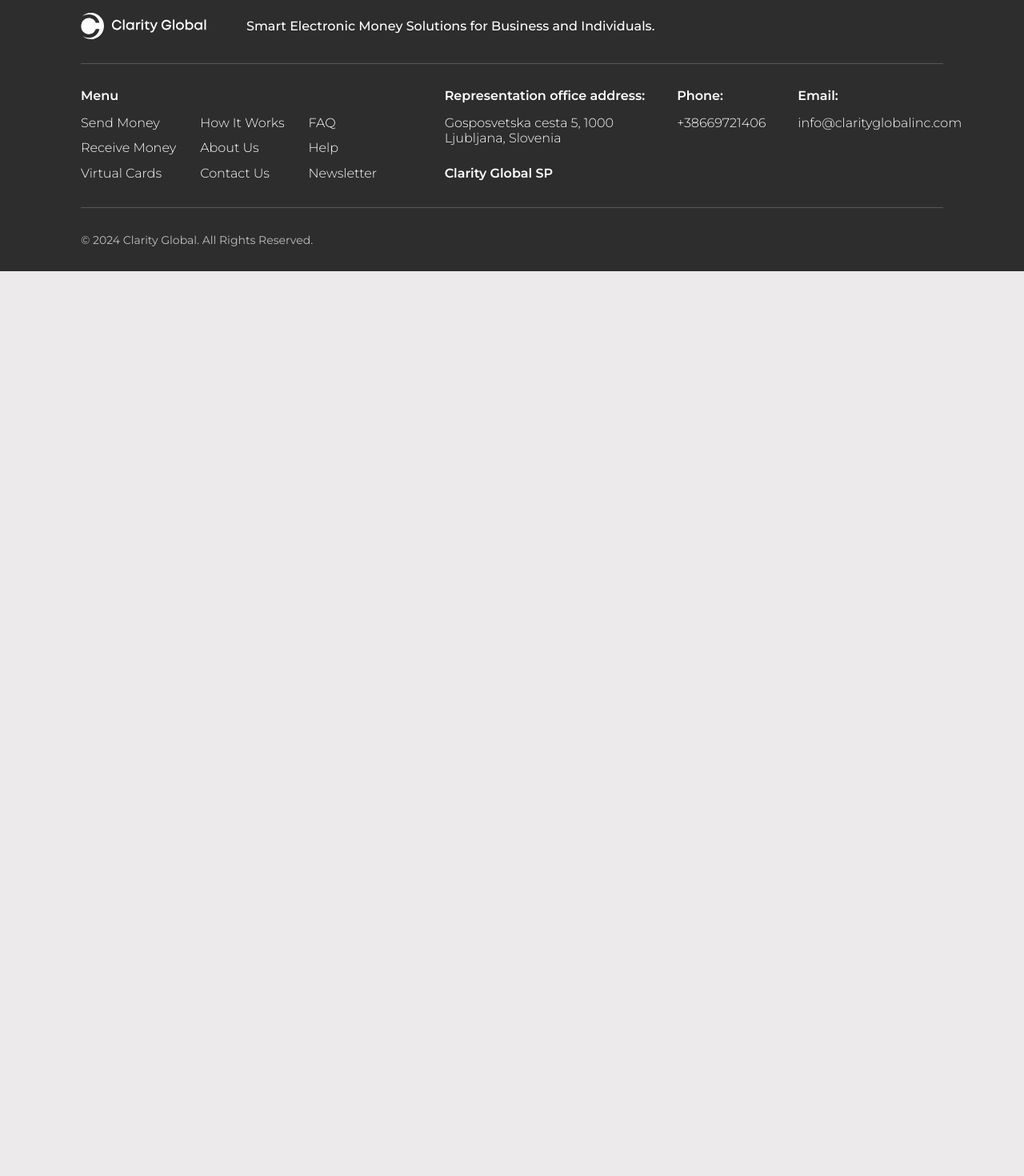
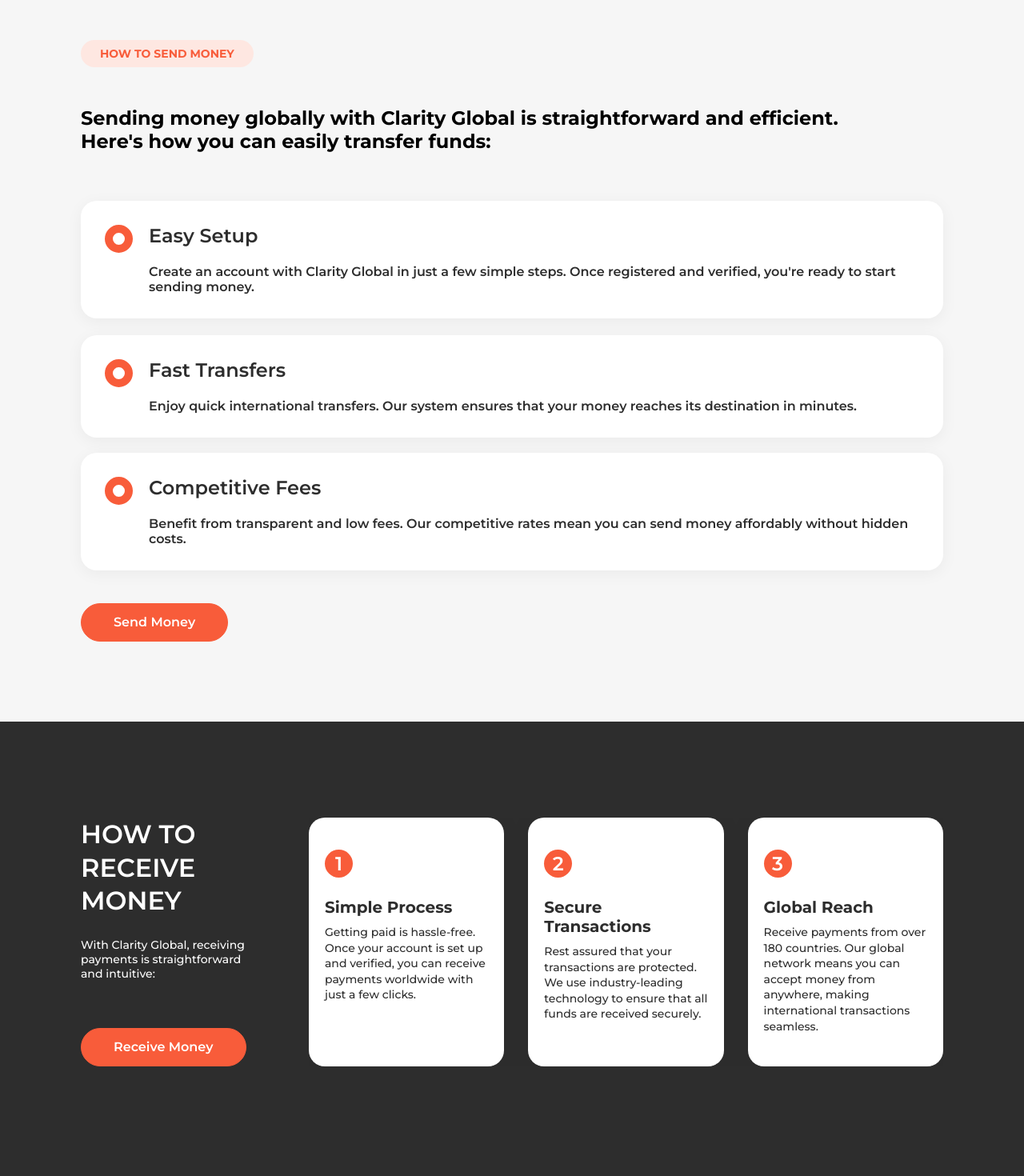
Before and after one commit to Hosting2Born2be/clarity-slovenia, a Next.js app: page / in a window 1280 px wide. Shown: the part 1280-2750 px from the top of the page at 80% size. Before the commit the page ends 1619 px from the top, so only its background shows below. Built offline with nearby package versions, Linux system fonts and the light colour scheme.

Commit message:
Added receive block

```diff
--- a/src/app/page.jsx
+++ b/src/app/page.jsx
@@ -1,4 +1,6 @@
 import HomeHero from "@/components/HomeHero";
+import HomeReceive from "@/components/HomeReceive";
+import HomeSend from "@/components/HomeSend";
 import HowItWorks from "@/components/HowItWorks";
 import "@/styles/home.scss";
 
@@ -7,6 +9,8 @@
     <>
       <HomeHero />
       <HowItWorks />
+      <HomeSend />
+      <HomeReceive />
     </>
   );
 }
--- /dev/null
+++ b/src/components/HomeReceive.jsx
@@ -0,0 +1,65 @@
+import Link from "next/link";
+import React from "react";
+
+const HomeReceive = () => {
+  return (
+    <section className="home-receive" id="home-receive">
+      <div className="_container">
+        <div className="home-receive__body">
+          <div className="home-receive__col-01 fadeInUp">
+            <div>
+              <h2 className="small">
+                HOW TO <br />
+                RECEIVE <br />
+                MONEY
+              </h2>
+              <p className="">
+                With Clarity Global, receiving payments is straightforward and
+                intuitive:
+              </p>
+            </div>
+            <Link href="#" className="orange-button ">
+              Receive Money
+            </Link>
+          </div>
+          <div className="home-receive__col-02 fadeInUp">
+            <div className="row">
+              <div class="how-element ">
+                <span>1</span>
+                <h3>Simple Process</h3>
+                <p>
+                  Getting paid is hassle-free. Once your account is set up and
+                  verified, you can receive payments worldwide with just a few
+                  clicks.
+                </p>
+              </div>
+              <div class="how-element ">
+                <span>2</span>
+                <h3>Secure Transactions</h3>
+                <p>
+                  Rest assured that your transactions are protected. We use
+                  industry-leading technology to ensure that all funds are
+                  received securely.
+                </p>
+              </div>
+              <div class="how-element ">
+                <span>3</span>
+                <h3>Global Reach</h3>
+                <p>
+                  Receive payments from over 180 countries. Our global network
+                  means you can accept money from anywhere, making international
+                  transactions seamless.
+                </p>
+              </div>
+            </div>
+          </div>
+          <Link href="#" className="orange-button fadeInUp dt-hidden">
+            Explore More
+          </Link>
+        </div>
+      </div>
+    </section>
+  );
+};
+
+export default HomeReceive;
--- /dev/null
+++ b/src/components/HomeSend.jsx
@@ -0,0 +1,56 @@
+import Link from "next/link";
+import React from "react";
+
+const HomeSend = () => {
+  return (
+    <section className="send-money" id="send-money">
+      <div className="_container">
+        <div className="send-money__body">
+          <span className="highlight fadeInUp">HOW TO SEND MONEY</span>
+          <h2 className="fadeInUp">
+            Sending money globally with Clarity Global is straightforward and
+            efficient.
+            <br />
+            Here's how you can easily transfer funds:
+          </h2>
+          <div className="wrap">
+            <div className="item fadeInUp">
+              <span></span>
+              <div>
+                <h3>Easy Setup</h3>
+                <p>
+                  Create an account with Clarity Global in just a few simple
+                  steps. Once registered and verified, you're ready to start
+                  sending money.
+                </p>
+              </div>
+            </div>
+            <div className="item fadeInUp">
+              <span></span>
+              <div>
+                <h3>Fast Transfers</h3>
+                <p>
+                  Enjoy quick international transfers. Our system ensures that
+                  your money reaches its destination in minutes.
+                </p>
+              </div>
+            </div>
+            <div className="item fadeInUp">
+              <span></span>
+              <div>
+                <h3>Competitive Fees</h3>
+                <p>
+                  Benefit from transparent and low fees. Our competitive rates
+                  mean you can send money affordably without hidden costs.
+                </p>
+              </div>
+            </div>
+          </div>
+          <Link href="#" className="orange-button">Send Money</Link>
+        </div>
+      </div>
+    </section>
+  );
+};
+
+export default HomeSend;
--- a/src/components/HowItWorks.jsx
+++ b/src/components/HowItWorks.jsx
@@ -7,6 +7,7 @@
       <div className="_container">
         <div className="home-how__body">
           <div className="home-how__col-01 fadeInUp">
+            <div>
               <h2 className="">How it works</h2>
               <p className="">
                 Getting started with Clarity <br />
@@ -14,6 +15,7 @@
                 easy steps to begin managing <br />
                 your global payments:
               </p>
+            </div>
             <Link href="#" className="orange-button ">
               Explore More
             </Link>
--- a/src/styles/base.scss
+++ b/src/styles/base.scss
@@ -166,11 +166,11 @@
 @keyframes fadeInUp {
     from{
         opacity: 0;
-        transform: translateY(100px);
+        transform: scale(0.9);
     }
     to{
         opacity: 1;
-        transform: translateY(0);
+        transform: scale(1);
     }
 }
 
--- a/src/styles/home.scss
+++ b/src/styles/home.scss
@@ -157,6 +157,7 @@
     display: flex;
     flex-direction: column;
     align-items: flex-start;
+    justify-content: space-between;
     width: rem(225);
     @media (max-width: 992px) {
       width: 100%;
@@ -224,7 +225,7 @@
       p {
         color: #2d2d2d;
         margin: 0;
-        font-size: rem(16);
+        font-size: rem(14);
         font-style: normal;
         font-weight: 500;
         line-height: 140%; /* 22.4px */
@@ -232,3 +233,188 @@
     }
   }
 }
+
+.send-money {
+  background: #f6f6f6;
+  padding: rem(100) 0;
+  &__body {
+    display: flex;
+    flex-direction: column;
+    align-items: flex-start;
+    gap: rem(30);
+    .wrap {
+      display: flex;
+      flex-direction: column;
+      margin: rem(10) 0;
+      gap: rem(20);
+      .item {
+        display: flex;
+        gap: rem(20);
+        background: #ffffff;
+        box-shadow: 0px 4px 20px 0px #0000000d;
+        padding: rem(30);
+        border-radius: rem(20);
+        > span {
+          display: block;
+          width: rem(35);
+          height: rem(35);
+          border: 10px solid #f85c3a;
+          border-radius: 50%;
+        }
+        > div {
+          width: calc(100% - rem(55));
+          h3 {
+            color: #2d2d2d;
+            font-size: rem(24);
+            font-weight: 600;
+            line-height: 1.2;
+            text-align: left;
+            margin: 0 0 rem(20) 0;
+          }
+          p {
+            color: #2d2d2d;
+            font-size: rem(16);
+            font-weight: 600;
+            line-height: 1.2;
+            text-align: left;
+            margin: 0;
+          }
+        }
+      }
+    }
+  }
+}
+
+.home-receive {
+  padding: 120px 0;
+  background-color: #2d2d2d;
+  background-position: left bottom;
+  background-size: contain;
+  background-repeat: no-repeat;
+  @media (max-width: 992px) {
+    padding: 100px 0;
+    background-image: none;
+  }
+  &__body {
+    display: flex;
+    justify-content: space-between;
+    gap: rem(60);
+
+    @media (max-width: 992px) {
+      flex-direction: column;
+      align-items: center;
+      gap: rem(30);
+    }
+    > a {
+      display: none;
+      @media (max-width: 992px) {
+        display: flex;
+        margin: 0 auto;
+        width: fit-content;
+      }
+    }
+
+    h2 {
+      color: #fff;
+      font-size: rem(32);
+      font-weight: 600;
+      line-height: 1.3;
+      text-align: left;
+      text-transform: uppercase;
+      margin: 0 0 rem(25) 0;
+      @media (max-width: 992px) {
+        font-size: rem(24);
+        text-align: left;
+        width: 100%;
+      }
+    }
+
+    p {
+      margin: 0 0 rem(25) 0;
+      color: #ffffff;
+      font-size: rem(14);
+      font-style: normal;
+      font-weight: 500;
+      line-height: 1, 2; /* 22.4px */
+    }
+  }
+  &__col-01 {
+    display: flex;
+    flex-direction: column;
+    align-items: flex-start;
+    justify-content: space-between;
+    width: rem(225);
+    @media (max-width: 992px) {
+      width: 100%;
+      align-items: center;
+      p {
+        br {
+          display: none;
+        }
+      }
+      a {
+        display: none;
+      }
+    }
+  }
+  &__col-02 {
+    width: calc(100% - rem(285));
+    overflow-x: auto;
+    @media (max-width: 992px) {
+      width: 100%;
+    }
+    .row {
+      display: flex;
+      gap: 30px;
+      @media (max-width: 992px) {
+        width: rem(825);
+      }
+    }
+
+    .how-element {
+      //height: 100%;
+      padding: rem(40) rem(20);
+      width: calc(33.33% - rem(20));
+      display: flex;
+      flex-direction: column;
+      border-radius: 20px;
+      background: #fff;
+      box-shadow: 0px 4px 31px 0px rgba(0, 0, 0, 0.05);
+      @media (max-width: 992px) {
+        width: rem(255);
+      }
+      span {
+        color: #fff;
+        text-align: center;
+        display: flex;
+        justify-content: center;
+        align-items: center;
+        font-size: 24px;
+        font-style: normal;
+        font-weight: 600;
+        line-height: normal;
+        text-transform: uppercase;
+        height: 35px;
+        width: 35px;
+        border-radius: 38px;
+        background: #f85c3a;
+      }
+      h3 {
+        color: #2d2d2d;
+        font-size: rem(20);
+        font-weight: 700;
+        line-height: 1.2;
+        text-align: left;
+        margin: rem(25) 0 rem(10) 0;
+      }
+      p {
+        color: #2d2d2d;
+        margin: 0;
+        font-size: rem(14);
+        font-style: normal;
+        font-weight: 500;
+        line-height: 140%; /* 22.4px */
+      }
+    }
+  }
+}
```
Lines whose indentation alone changed are shown as unchanged.
